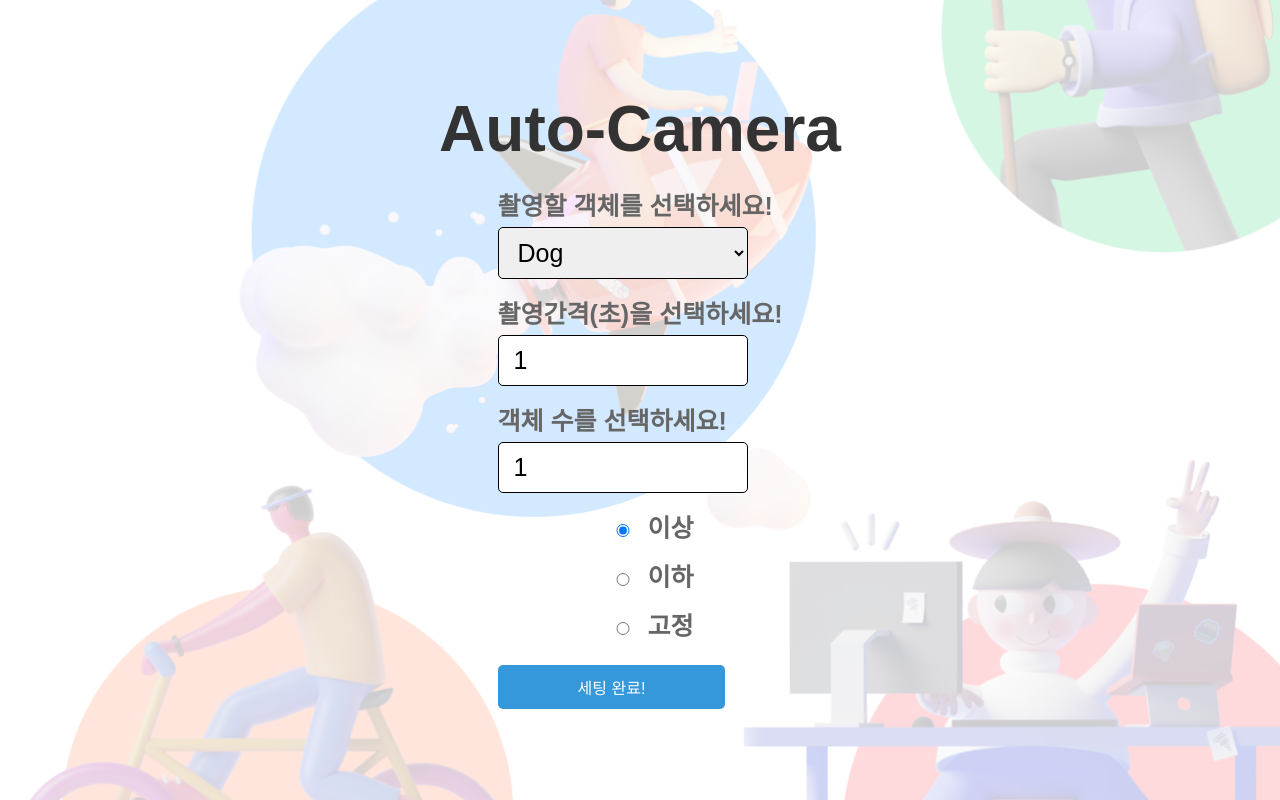
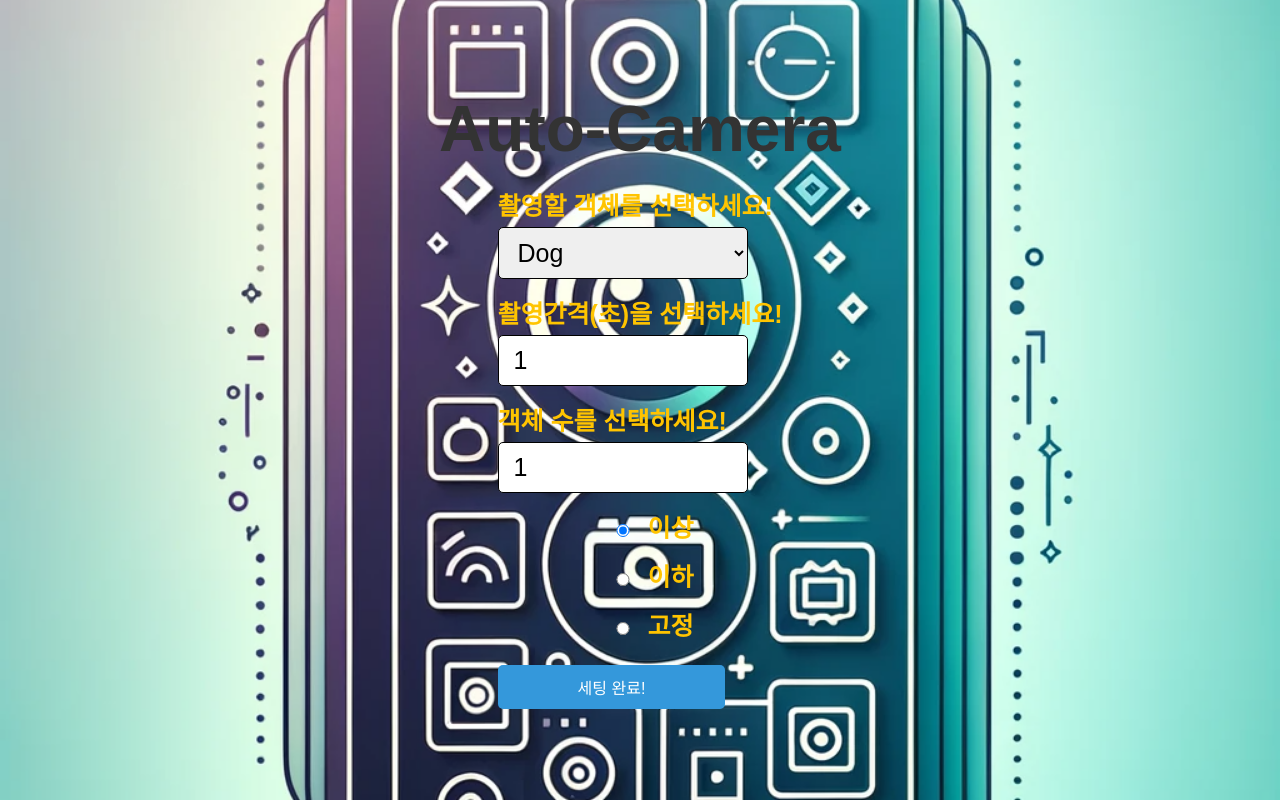
Before and after one commit to InJae1213/auto-camera, a React (Create React App) app in the folder webcam_client/: page / in a window 1280 px wide. Built offline with nearby package versions, Linux system fonts and the light colour scheme.

Commit message:
Update index.css

```diff
--- a/webcam_client/src/index.css
+++ b/webcam_client/src/index.css
@@ -8,21 +8,22 @@ body, h1, h2, h3, h4, p, div, label, button, input, select {
 
 /* 배경 이미지 설정 */
 body {
-  background-image: url('auto.png');
-  background-size: cover;
-  background-repeat: no-repeat;
-  background-position: center center;
+  background-color: rgb(172, 206, 219);
+
 }
 
 /* 메인 앱 스타일 */
 .App {
+  background-image: url('autocam-background.png');
+  background-size: cover;
+  background-repeat: no-repeat;
+  background-position: center center;
   display: flex;
   flex-direction: column;
   align-items: center;
   justify-content: center;
   min-height: 100vh;
   padding: 20px;
-  background-color: rgba(255, 255, 255, 0.8);
 }
 
 /* 제목 스타일 */
@@ -37,14 +38,14 @@ h1 {
 /* 제목 호버 효과 */
 h1:hover {
   color: red;
-  transform: scale(1.1);
+  transform: scale(1.5);
 }
 
 /* 라벨 스타일 */
 label {
   display: block;
   margin-bottom: 5px;
-  color: #666;
+  color: rgb(255, 196, 0);
   font-size: 25px;
   font-weight: bold;
 }
@@ -97,7 +98,30 @@ button:hover {
   background-color: #2980b9;
 }
 
+
 input[type="radio"] {
   margin-right:-100px;
   margin-left: 0;
 }
+
+#switchButton {
+  position: absolute;
+  top: 10px;
+  right: 10px;
+  z-index: 999;
+  background: none;
+  border: none;
+}
+
+#switchButton img {
+  width: 50px;
+  height: 50px;
+}
+
+#detectedPersonText {
+  margin-top: 20px;
+}
+
+#goBackButton {
+  margin-bottom: 20px;
+}
```
